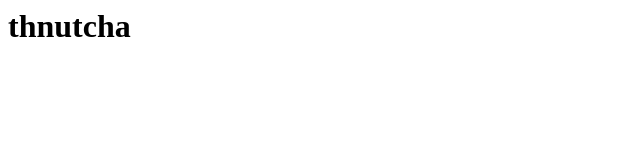
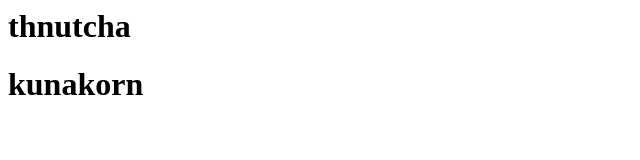
Before and after one commit to Peem93/git-collab-3, a plain HTML site: page index.html in a window 1280 px wide. Shown: the whole page, without its empty margins (0-640 px from the left). Drawn offline with Linux system fonts and the light colour scheme.

Commit message:
add index.html

```diff
--- a/index.html
+++ b/index.html
@@ -1 +1,2 @@
 <h1>thnutcha</h1>
+<h1>kunakorn</h1>
```
